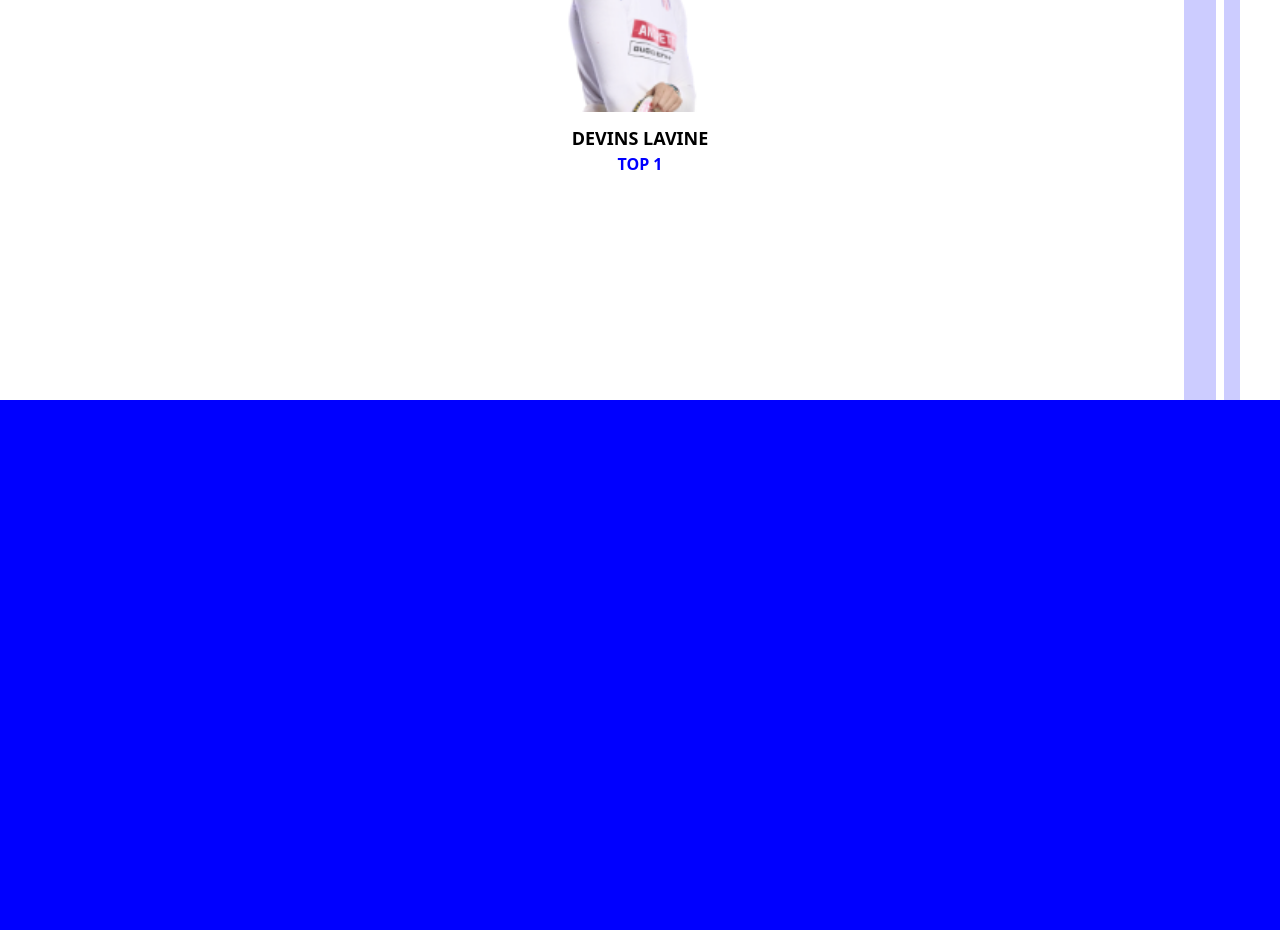
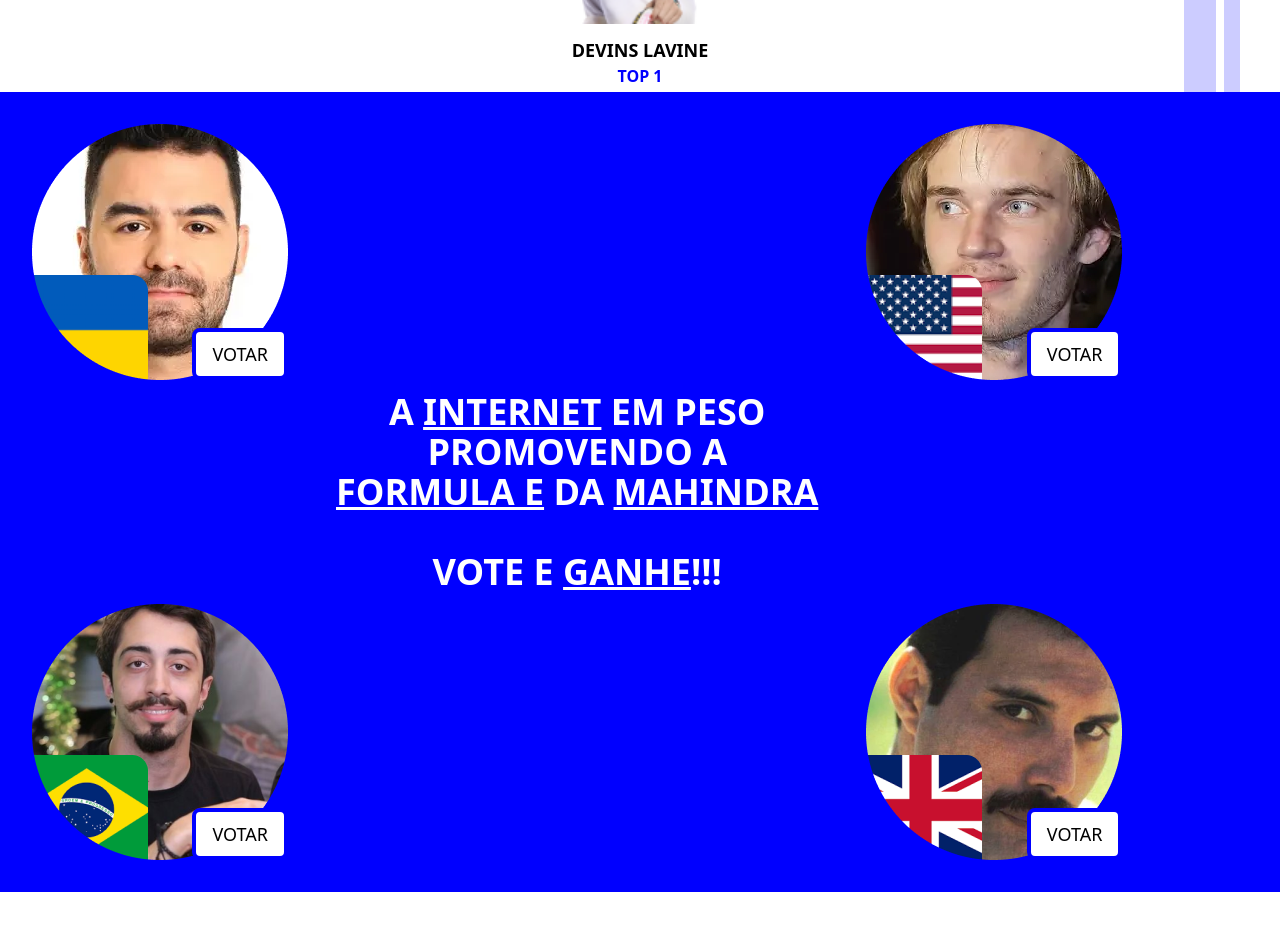
Before and after one commit to herbertdesousa/cp-web-and-front, a React (Vite) app: page / in a window 1280 px wide. Shown: the part 1200-2130 px from the top of the page. After the commit the page ends 2092 px from the top, so only its background shows below. Built offline with nearby package versions, Linux system fonts and the light colour scheme.

Commit message:
feat(landing influencers): presentation

```diff
--- /dev/null
+++ b/src/presentation/screens/Landing/Influencers/InfluencerCard.tsx
@@ -0,0 +1,27 @@
+import classNames from "classnames";
+
+type Props = {
+  img: {
+    src: string;
+    alt: string;
+  };
+};
+
+export function InfluencerCard({ img }: Props) {
+  return (
+    <div className="relative mx-auto max-h-[256px] max-w-[256px]">
+      <img src={img.src} alt={img.alt} className="aspect-square" />
+
+      <button
+        type="button"
+        className={classNames(
+          "absolute bottom-0 right-0 px-4 py-2 bg-white text-black font-medium",
+          "border-4 border-highlight rounded-lg overflow-hidden text-lg",
+          "hover:-translate-y-1 transition"
+        )}
+      >
+        VOTAR
+      </button>
+    </div>
+  );
+}
--- /dev/null
+++ b/src/presentation/screens/Landing/Influencers/InfluencerRow.tsx
@@ -0,0 +1,7 @@
+type Props = { children: React.ReactNode };
+
+export function InfluencersRow({ children }: Props) {
+  return (
+    <div className="flex flex-col gap-y-4 justify-between">{children}</div>
+  );
+}
--- /dev/null
+++ b/src/presentation/screens/Landing/Influencers/Influencers.tsx
@@ -0,0 +1,49 @@
+import { InfluencerCard } from "./InfluencerCard";
+import { InfluencersRow } from "./InfluencerRow";
+
+export function Influencers() {
+  return (
+    <section className="w-full p-8 flex flex-col min-h-screen bg-highlight gap-8 md:flex-row">
+      <InfluencersRow>
+        <InfluencerCard
+          img={{
+            src: "influencer-russo.png",
+            alt: "Influencer Russo",
+          }}
+        />
+        <InfluencerCard
+          img={{
+            src: "influencer-inutilismo.png",
+            alt: "Influencer Brasileiro",
+          }}
+        />
+      </InfluencersRow>
+
+      <div className="flex px-4 text-center text-white text-4xl font-semibold items-center">
+        <span className="mx-auto">
+          A <u>INTERNET</u> EM PESO <br />
+          PROMOVENDO A <br />
+          <u>FORMULA E</u> DA <u>MAHINDRA</u>
+          <br />
+          <br />
+          VOTE E <u>GANHE</u>!!!
+        </span>
+      </div>
+
+      <InfluencersRow>
+        <InfluencerCard
+          img={{
+            src: "influencer-usa.png",
+            alt: "Influencer EUA",
+          }}
+        />
+        <InfluencerCard
+          img={{
+            src: "influencer-freddie.png",
+            alt: "Influencer Freddie",
+          }}
+        />
+      </InfluencersRow>
+    </section>
+  );
+}
--- a/src/presentation/screens/Landing/Landing.tsx
+++ b/src/presentation/screens/Landing/Landing.tsx
@@ -1,8 +1,9 @@
 import classNames from "classnames";
+import { Link } from "react-router-dom";
 import "./landing.css";
-import { Link } from "react-router-dom";
 
 import { LandingStanding } from "./LandingStanding";
+import { Influencers } from "./Influencers/Influencers";
 
 const MAIN_LINK = [
   { id: "1", to: "/", label: "Resultados" },
@@ -49,11 +50,7 @@
         <LandingStanding />
       </div>
 
-      <section className="section flex  bg-highlight">
-        {/*  */}
-        {/*  */}
-        {/*  */}
-      </section>
+      <Influencers />
     </div>
   );
 }
--- a/src/presentation/screens/Landing/landing.css
+++ b/src/presentation/screens/Landing/landing.css
@@ -30,7 +30,3 @@
   clip-path: polygon(0 0, 26% 0, 100% 100%, 71% 100%);
   @apply bg-highlight;
 }
-
-.section {
-  @apply w-full h-screen pt-[88px];
-}
```
Also changed, not shown: public/influencer-russo.png (renamed from public/influencer-.png), public/influencer-usa.png (renamed from public/influencer-russian.png).
